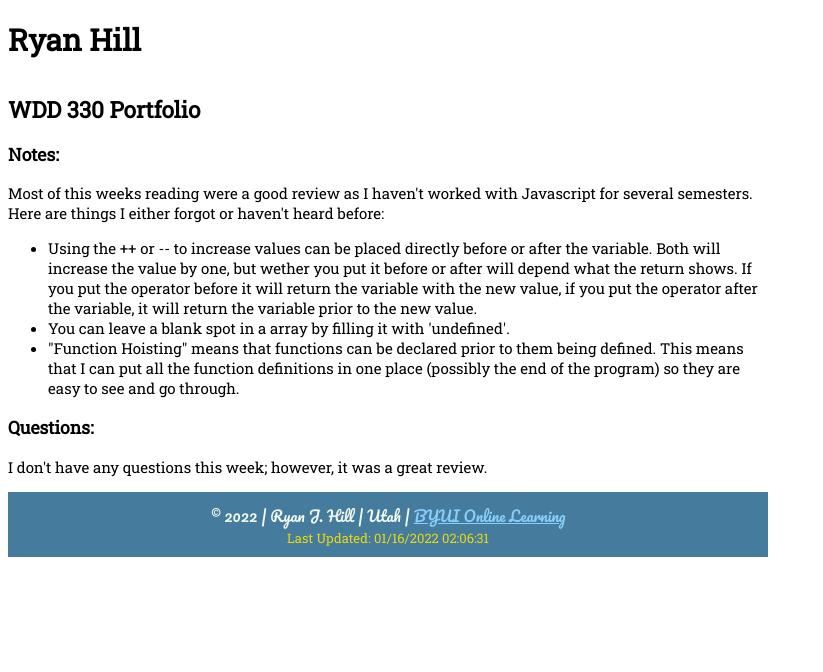
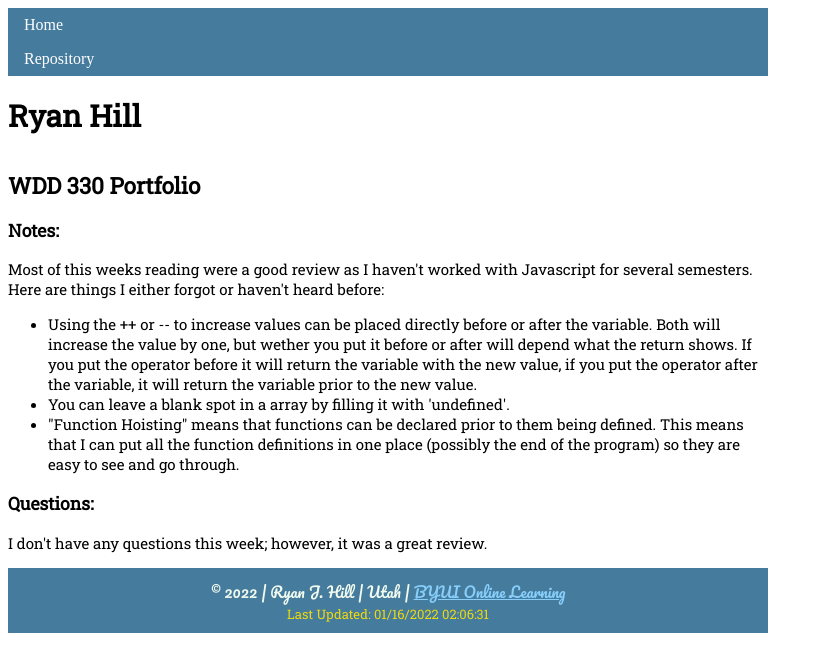
Before and after one commit to xjjeepster/WDD330_Portfolio, a plain HTML site: page week2/week2.html in a window 1280 px wide. Shown: the whole page, without its empty margins (0-823 px from the left). Drawn offline with Linux system fonts and the light colour scheme; a web font is replaced by a local one.

Commit message:
style & nav links

```diff
--- a/css/styles.css
+++ b/css/styles.css
@@ -5,6 +5,25 @@
     margin: auto;
     background: white;
     padding: 10px
+}
+
+ul.navbar-menu {
+    list-style-type: none;
+    margin: 0;
+    padding: 0;
+    width: 760px;
+    background-color: #457B9D;
+}
+li a {
+    display: block;
+    color: white;
+    padding: 8px 16px;
+    text-decoration: none;
+}
+
+li a:hover {
+    background-color: wheat;
+    color: black;
 }
 
 header,
--- a/js/main.js
+++ b/js/main.js
@@ -25,6 +25,8 @@ links.forEach(link => {
     li.appendChild(a);
     ol.appendChild(li);
 });
+
+//nav
 
 // Quiz Ninja Programing Basics
 /*const question = "What is Superman's real name?"
@@ -54,7 +56,7 @@ for(const [question,answer] of quiz){
 alert(`Game Over, you scored ${score} point${score !== 1 ? 's' : ''}`);*/
 
 //Quiz Ninja Functions
-const quiz = [
+/*const quiz = [
     ["What is Superman's real name?","Clark Kent"],
     ["What is Wonder Woman's real name?","Diana Prince"],
     ["What is Batman's real name?","Bruce Wayne"]
@@ -90,4 +92,4 @@ function start(quiz){
         alert(`Game Over, you scored ${score} point${score !== 1 ? 's' : ''}`);
     }
 }
-start(quiz);
+start(quiz);*/
--- a/week2/week2.html
+++ b/week2/week2.html
@@ -8,6 +8,17 @@
     <title>Week 02</title>
 </head>
 <body>
+    <nav>
+        <div class="container">
+
+          <ul class="navbar-menu">
+            <li><a href="../index.html">Home</a></li>
+            <li><a href="https://github.com/xjjeepster/WDD330_Portfolio">Repository</a></li>
+          </ul>
+
+        </div>
+      </nav>
+      <script src="../js/main.js"></script>
     <main>
     <h1>Ryan Hill</h1>
     <h2>WDD 330 Portfolio</h2>
@@ -38,12 +49,12 @@
     <footer>
         <div>
             <div class="line1">&copy;
-                <script src="/WDD330_Portfolio/js/date.js"></script> | Ryan J. Hill | Utah | <a href="https://www.byui.edu/online">BYUI
+                <script src="../js/date.js"></script> | Ryan J. Hill | Utah | <a href="https://www.byui.edu/online">BYUI
                 Online
                 Learning</a></div>
             <div class="line2">Last Updated: <span id="updateddate"></span></div>
         </div>
-        <script src="/WDD330_Portfolio/js/update.js"></script>
+        <script src="../js/update.js"></script>
     </div>
     </footer>
 </body>
```
